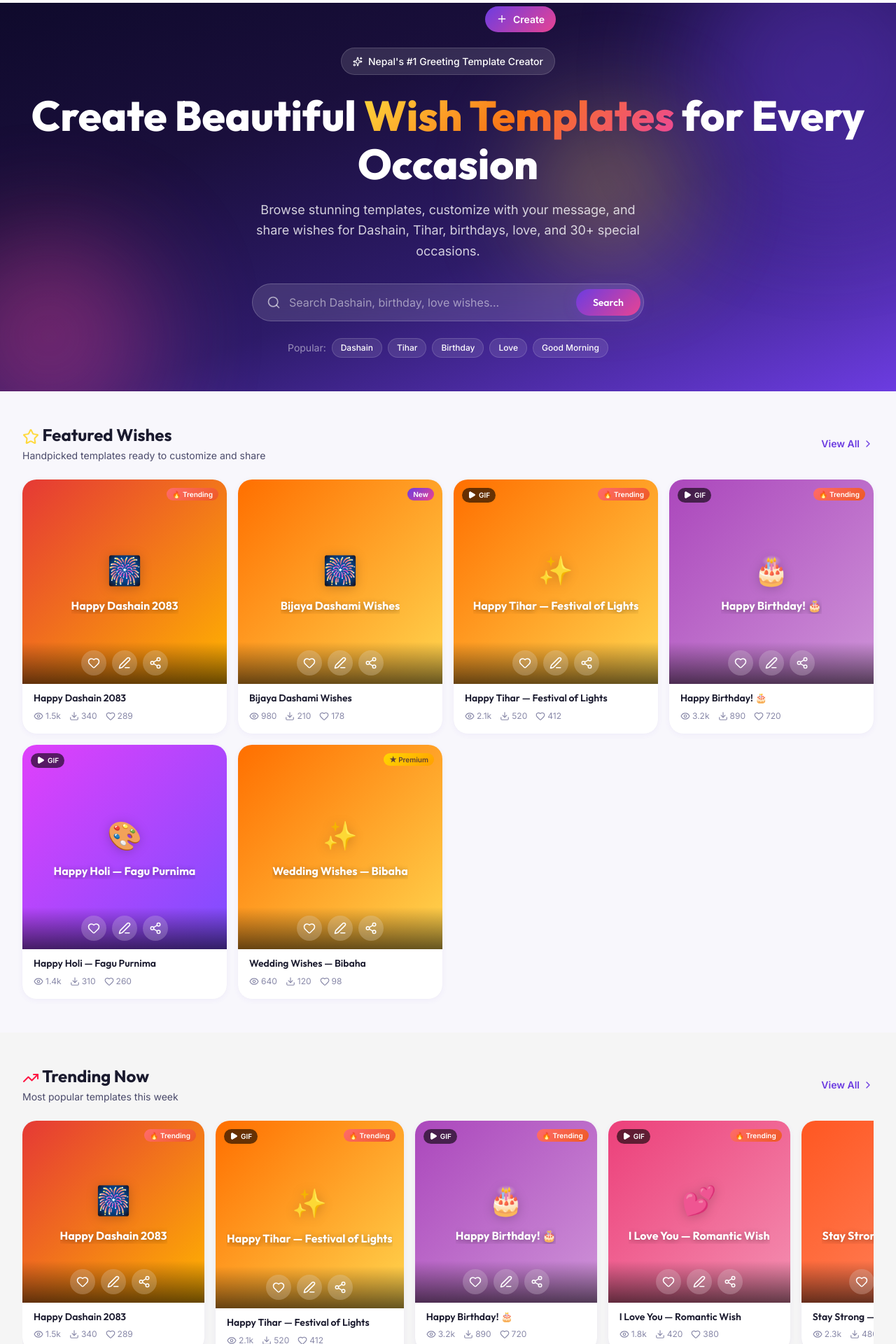
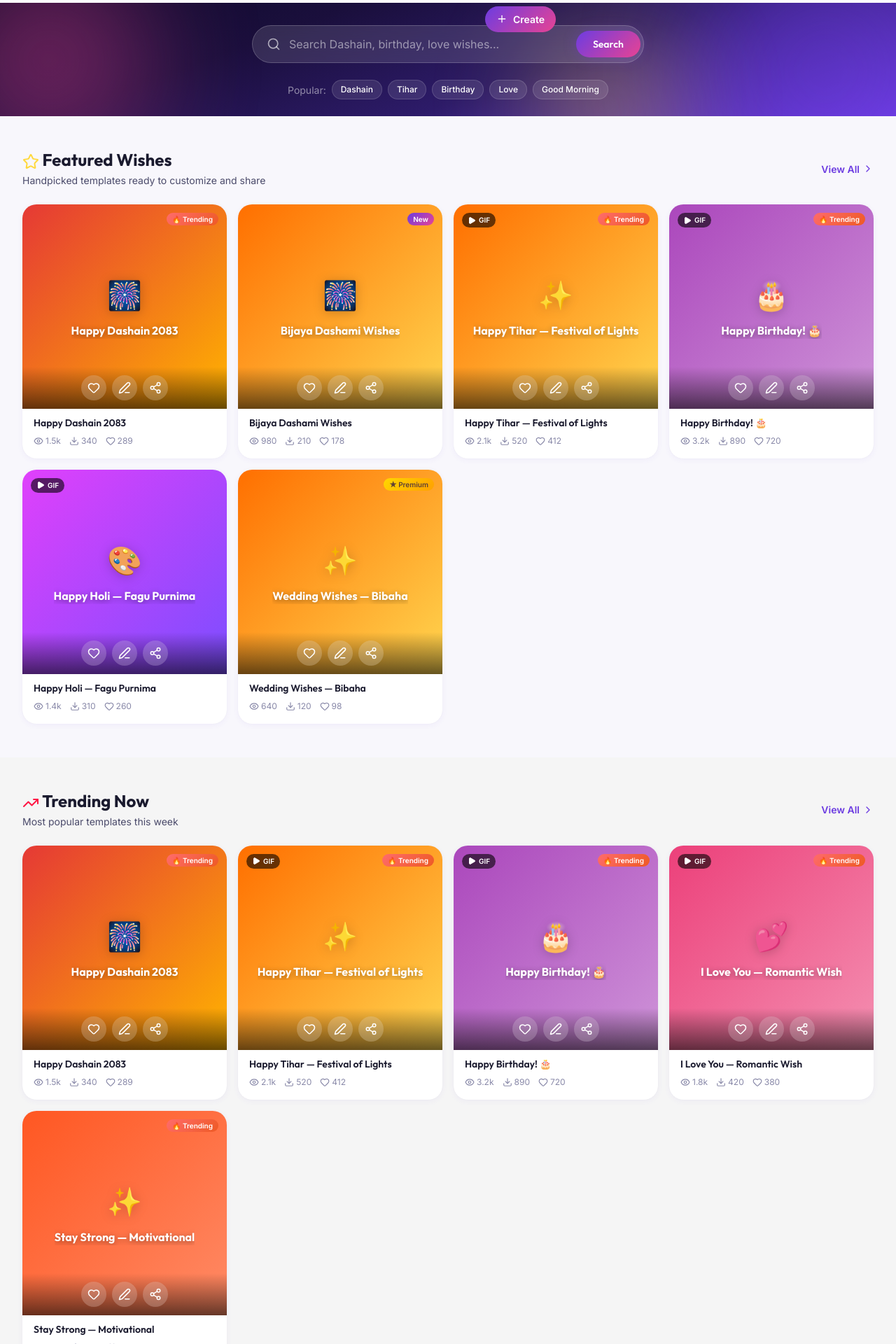
Before and after one commit to Shiv5567/wishstudio, a React (Vite) app: page / in a window 1280 px wide. Shown: the part 60-1980 px from the top of the page at 70% size. Built offline with nearby package versions, Linux system fonts and the light colour scheme; no server answers; the database is empty.

Commit message:
style: redesign home page for mobile with vertical card layout and header focus

```diff
--- a/src/pages/Home.css
+++ b/src/pages/Home.css
@@ -3,7 +3,7 @@
 /* ── Hero ──────────────────────────────────────────────────── */
 .hero {
   position: relative;
-  padding: var(--space-16) 0 var(--space-12);
+  padding: var(--space-8) 0 var(--space-6);
   overflow: hidden;
   background: var(--gradient-hero);
   color: white;
--- a/src/pages/Home.jsx
+++ b/src/pages/Home.jsx
@@ -46,17 +46,7 @@ export default function Home() {
           <div className="hero-orb hero-orb-3" />
         </div>
         <div className="container hero-content">
-          <div className="hero-badge animate-scale-in">
-            <Sparkles size={14} />
-            Nepal's #1 Greeting Template Creator
-          </div>
-          <h1 className="hero-title">
-            Create Beautiful <span className="text-gradient">Wish Templates</span> for Every Occasion
-          </h1>
-          <p className="hero-subtitle">
-            Browse stunning templates, customize with your message, and share wishes for
-            Dashain, Tihar, birthdays, love, and 30+ special occasions.
-          </p>
+          {/* Hero text removed for mobile-focused layout */}
 
           {/* Search Bar */}
           <form className="hero-search" onSubmit={handleSearch}>
@@ -129,11 +119,9 @@ export default function Home() {
                 View All <ChevronRight size={16} />
               </Link>
             </div>
-            <div className="scroll-x">
+            <div className="grid grid-auto-fill">
               {trending.map((t) => (
-                <div key={t.id} style={{ minWidth: 260, maxWidth: 300 }}>
-                  <TemplateCard template={t} />
-                </div>
+                <TemplateCard key={t.id} template={t} />
               ))}
             </div>
           </div>
```
